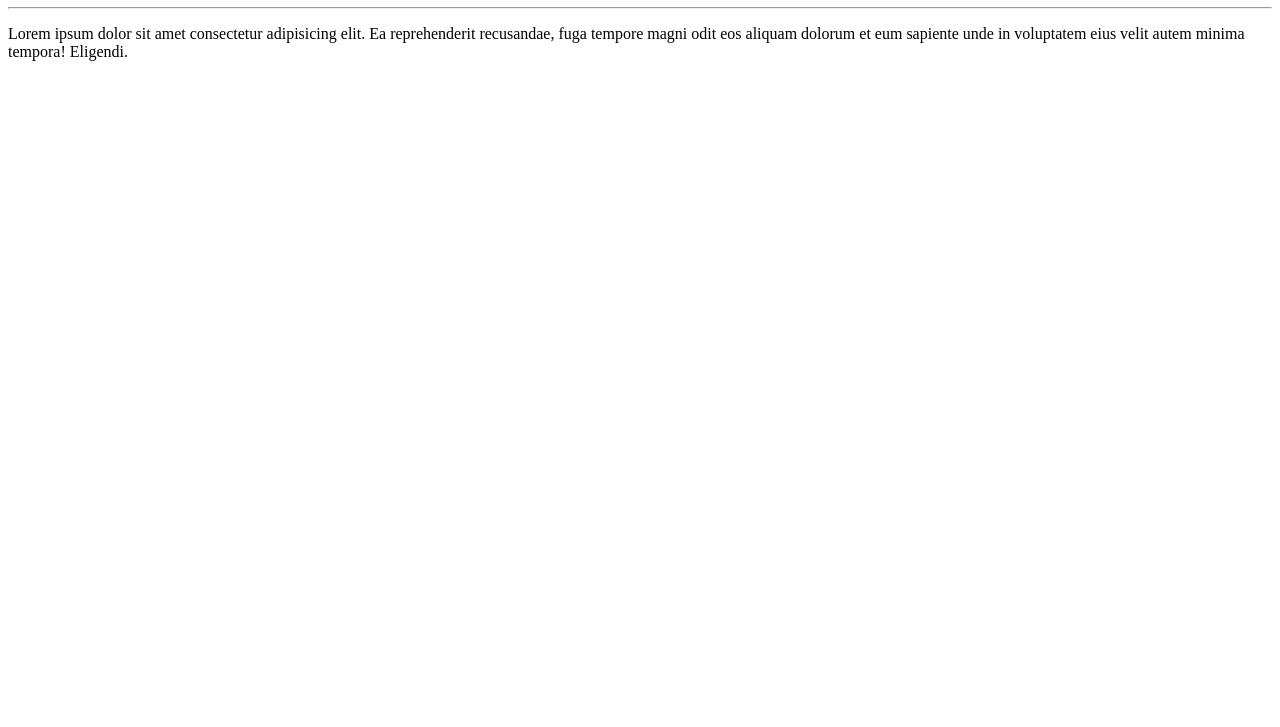
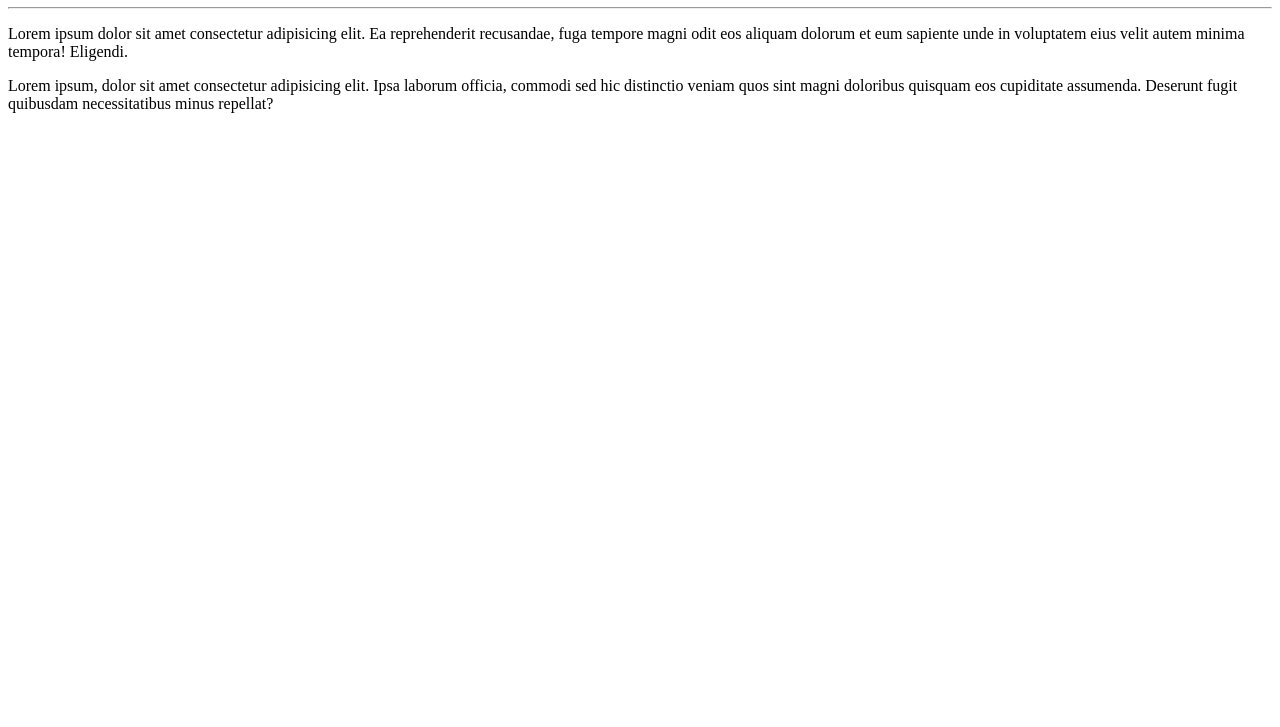
Before and after one commit to igorpiress/Ola-Mundo, a plain HTML site: page site-exemplo/index.html in a window 1280 px wide. Shown: the part 73-800 px from the top of the page. Drawn offline with Linux system fonts and the light colour scheme.

Commit message:
adicionei um parágrafo

```diff
--- a/site-exemplo/index.html
+++ b/site-exemplo/index.html
@@ -9,5 +9,6 @@
     <h1>Olá, Mundo! </h1>
     <hr> <!-- Linha horizontal -->
     <p>Lorem ipsum dolor sit amet consectetur adipisicing elit. Ea reprehenderit recusandae, fuga tempore magni odit eos aliquam dolorum et eum sapiente unde in voluptatem eius velit autem minima tempora! Eligendi.</p>
+    <p>Lorem ipsum, dolor sit amet consectetur adipisicing elit. Ipsa laborum officia, commodi sed hic distinctio veniam quos sint magni doloribus quisquam eos cupiditate assumenda. Deserunt fugit quibusdam necessitatibus minus repellat?</p>
 </body>
 </html>
```
